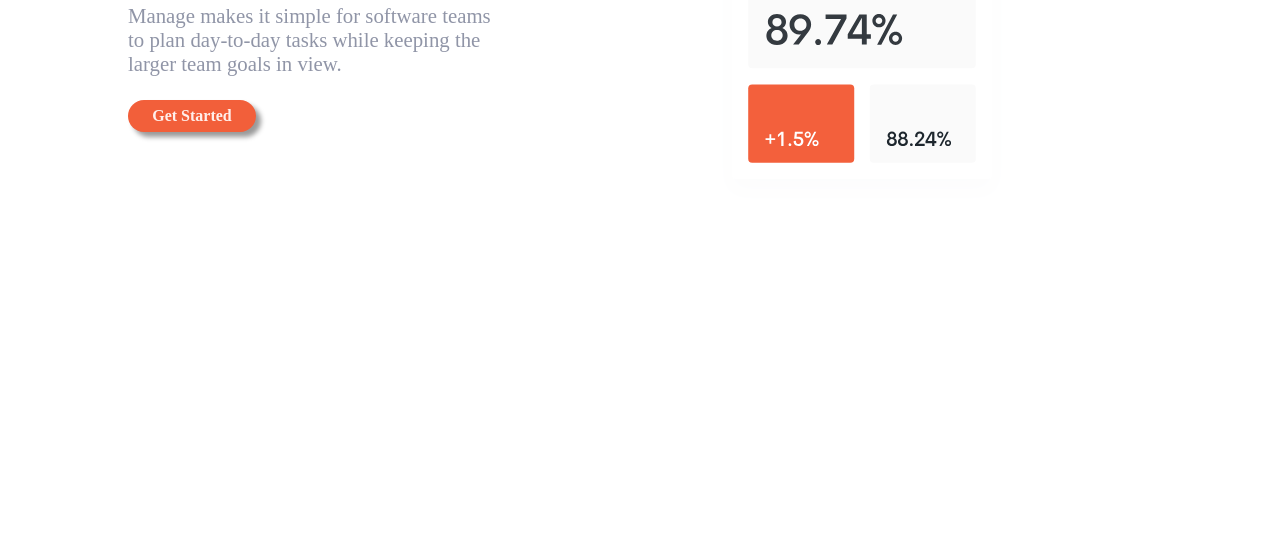
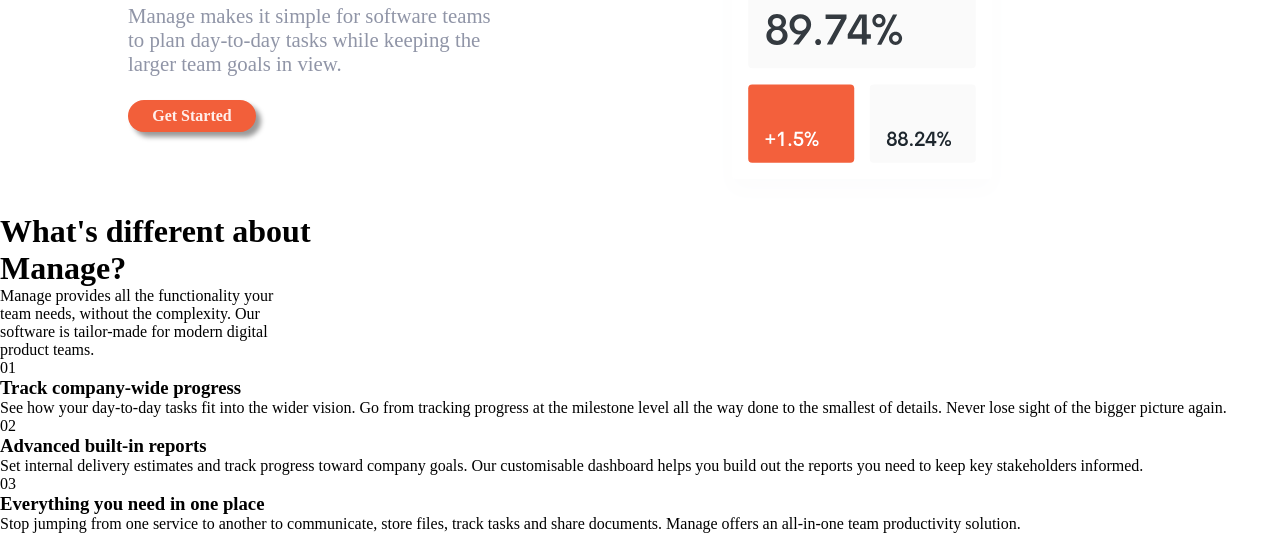
Before and after one commit to cold412/manage-landing-page, a Gatsby site: page / in a window 1280 px wide. Shown: the part 548-1081 px from the top of the page. Before the commit the page ends 800 px from the top, so only its background shows below. Built offline with nearby package versions, Linux system fonts and the light colour scheme; Gatsby itself is replaced by a stand-in of ours; a web font is replaced by a local one.

Commit message:
page2 html

```diff
--- a/src/pages/index.js
+++ b/src/pages/index.js
@@ -1,6 +1,7 @@
 import React from 'react'
 import Navbar from "./navbar"
 import Page1 from "./page1"
+import Page2 from "./page2"
 import "../styles/navbar.scss"
 import '../styles/index.scss'
 import '../styles/page1.scss'
@@ -12,6 +13,7 @@
         <div>
             <Navbar/>
             <Page1/>
+            <Page2/>
         </div>
     )
 }
--- /dev/null
+++ b/src/pages/page2.js
@@ -0,0 +1,55 @@
+import React from 'react'
+
+const Page2 = () => {
+  return (
+    <div>
+      <div className="page2__container">
+        <div className="page2__container__left">
+          <h1>What's different about <br />Manage?</h1>
+          <p>
+            Manage provides all the functionality your <br /> team needs, without the complexity. Our <br /> software is tailor-made for modern digital <br /> product teams.
+          </p>
+        </div>
+
+        <div className="page2__container__right">
+          <div className="page2__box">
+            <div className="page2__btn">01</div>
+            <div className="page2__text">
+              <h3>Track company-wide progress</h3>
+              <p>
+                See how your day-to-day tasks fit into the wider vision. Go from tracking progress at the milestone level all the way done to the smallest of details. Never lose sight of the bigger picture again.
+              </p>
+            </div>
+          </div>
+
+
+          <div className="page2__box">
+            <div className="page2__btn">02</div>
+            <div className="page2__text">
+              <h3>Advanced built-in reports</h3>
+              <p>
+                Set internal delivery estimates and track progress toward company goals. Our customisable dashboard helps you build out the reports you need to keep key stakeholders informed.
+              </p>
+            </div>
+          </div>
+          <div className="page2__box">
+            <div className="page2__btn">03</div>
+            <div className="page2__text">
+              <h3>Everything you need in one place</h3>
+              <p>
+              Stop jumping from one service to another to communicate, store files, track tasks and share documents. Manage offers an all-in-one team productivity solution.
+              </p>
+            </div>
+          </div>
+
+
+
+
+
+        </div>
+      </div>
+    </div>
+  )
+}
+
+export default Page2
--- /dev/null
+++ b/src/styles/page2.scss
@@ -0,0 +1 @@
+@import "var.scss";
```
